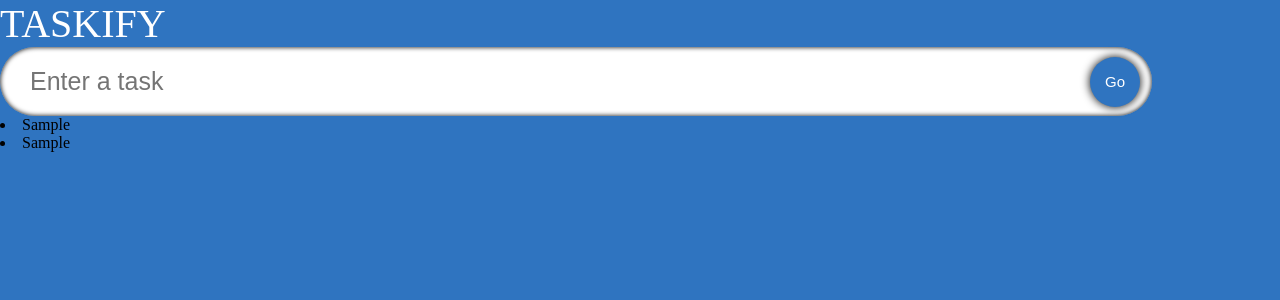
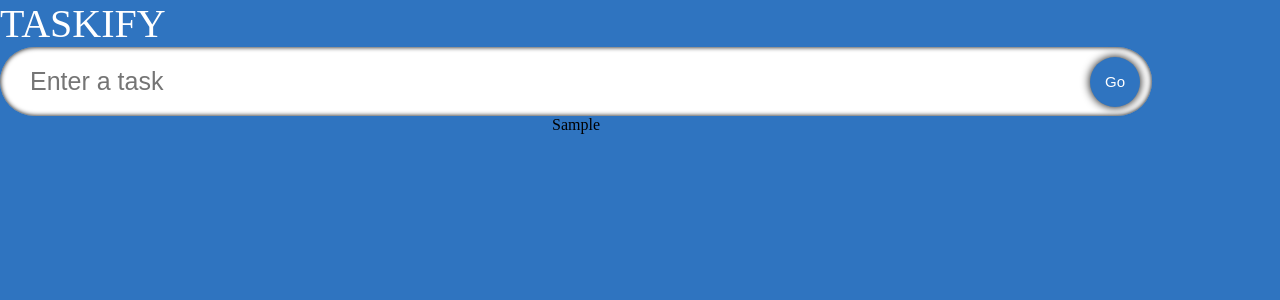
Before and after one commit to DeepaBhandari/todo-ts, a React (Create React App) app: page / in a window 1280 px wide. Both pictures are taken after typing "Sample" into the empty fields and a click on the button "Go". Shown: the top 300 px of the page. Built offline with nearby package versions, Linux system fonts and the light colour scheme; a web font is replaced by a local one.

Commit message:
todolist addition with single todo component

```diff
--- a/package.json
+++ b/package.json
@@ -12,6 +12,7 @@
     "@types/react-dom": "^18.2.18",
     "react": "^18.2.0",
     "react-dom": "^18.2.0",
+    "react-icons": "^5.0.1",
     "react-scripts": "5.0.1",
     "typescript": "^4.9.5",
     "web-vitals": "^2.1.4"
--- a/src/App.tsx
+++ b/src/App.tsx
@@ -21,9 +21,6 @@ const App :React.FC= () => {
       <span className="heading">Taskify</span>
       <InputField todo ={todo} setTodo ={setTodo} handleAdd ={handleAdd}/>
       <TodoList todos={todos} setTodos={setTodos}/>
-      {todos.map((t)=>(
-        <li>{t.todo}</li>
-      ))}
     </div>
   );
 }
--- /dev/null
+++ b/src/components/SingleTodo.tsx
@@ -0,0 +1,19 @@
+import React from 'react'
+import { Todo } from './modal'
+type Props = {
+ todo: Todo,
+ todos: Todo[],
+ setTodos: React.Dispatch<React.SetStateAction<Todo[]>>
+
+}
+const SingleTodo= ({todo, todos, setTodos}: Props) => {
+  return (
+    <form className="todos__single">
+      <span className="todos__single--text">
+        {todo.todo}
+      </span>
+    </form>
+  )
+}
+
+export default SingleTodo
--- a/src/components/TodoList.tsx
+++ b/src/components/TodoList.tsx
@@ -1,6 +1,7 @@
 import React from 'react'
 import "./styles.css"
 import { Todo } from './modal';
+import SingleTodo from './SingleTodo';
 
 interface Props{
     todos: Todo[];
@@ -11,7 +12,9 @@ const TodoList: React.FC<Props> = ({todos,setTodos}) => {
   return (
     <div className="todos">
         { todos.map(todo=>(
-            <li>{todo.todo}</li>
+           <SingleTodo todo ={todo} key={todo.id} todos={todos}
+           setTodos={setTodos}
+           />
         ))
         }
         </div>
--- a/src/components/styles.css
+++ b/src/components/styles.css
@@ -39,3 +39,9 @@
     transform: scale(0.8);
     box-shadow: 0 0 5px black;
 }
+.todos{
+    display:flex;
+    justify-content: space-evenly;
+    width:90%;
+    flex-wrap: wrap;
+}
```
Also changed, not shown: 1 other file (tests, documents, lock files or other folders).
